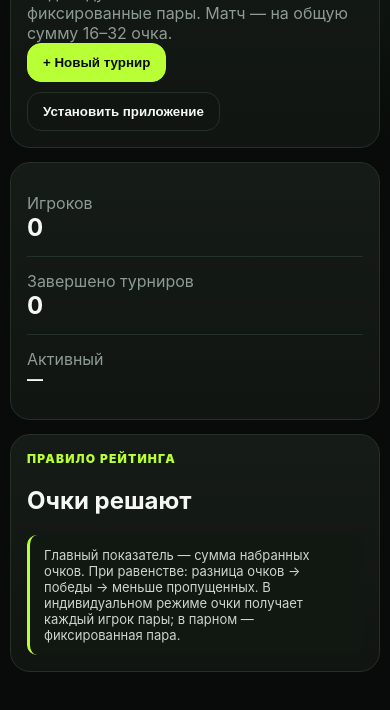
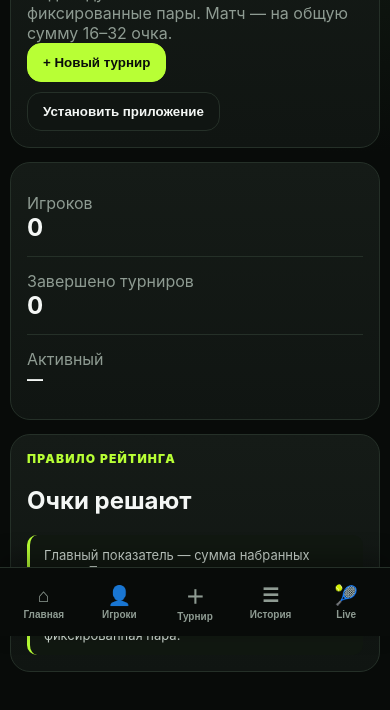
Before and after one commit to gadzhievshamil1996-rgb/Padel-tour, a plain HTML site: page index.html in a window 390 px wide. Shown: the part 208-918 px from the top of the page. Drawn offline with Linux system fonts and the light colour scheme.

Commit message:
Add static mobile navigation fallback for Telegram and iOS browsers

```diff
--- a/index.html
+++ b/index.html
@@ -1 +1 @@
-<!doctype html><html lang="ru"><head><meta charset="utf-8"><meta name="viewport" content="width=device-width,initial-scale=1,maximum-scale=1,viewport-fit=cover"><meta name="theme-color" content="#0a0d0b"><meta name="apple-mobile-web-app-capable" content="yes"><meta name="apple-mobile-web-app-status-bar-style" content="black-translucent"><title>Padel Tournament</title><link rel="manifest" href="manifest.json?v=162"><link rel="icon" href="icon.svg" type="image/svg+xml"><link rel="stylesheet" href="styles.css?v=162"><link rel="stylesheet" href="v16.css?v=162"></head><body><div id="app"></div><script src="app.js?v=162"></script><script src="v16.js?v=162"></script><script>if('serviceWorker' in navigator){navigator.serviceWorker.register('./sw.js?v=162').catch(()=>{})}</script></body></html>
+<!doctype html><html lang="ru"><head><meta charset="utf-8"><meta name="viewport" content="width=device-width,initial-scale=1,maximum-scale=1,viewport-fit=cover"><meta name="theme-color" content="#0a0d0b"><meta name="apple-mobile-web-app-capable" content="yes"><meta name="apple-mobile-web-app-status-bar-style" content="black-translucent"><title>Padel Tournament</title><link rel="manifest" href="manifest.json?v=163"><link rel="icon" href="icon.svg" type="image/svg+xml"><link rel="stylesheet" href="styles.css?v=163"><link rel="stylesheet" href="v16.css?v=163"></head><body><div id="app"></div><nav id="staticMobileNav" class="mobilebottom"><button onclick="nav('home')">⌂<span>Главная</span></button><button onclick="nav('players')">👤<span>Игроки</span></button><button onclick="nav('new')">＋<span>Турнир</span></button><button onclick="nav('history')">☰<span>История</span></button><button onclick="nav('live')">🎾<span>Live</span></button></nav><script src="app.js?v=163"></script><script src="v16.js?v=163"></script><script>if('serviceWorker' in navigator){navigator.serviceWorker.register('./sw.js?v=163').catch(()=>{})}</script></body></html>
```
